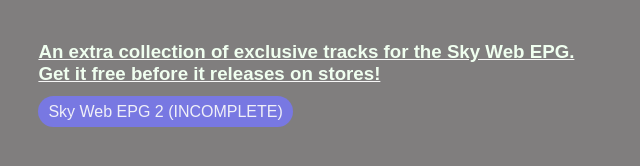
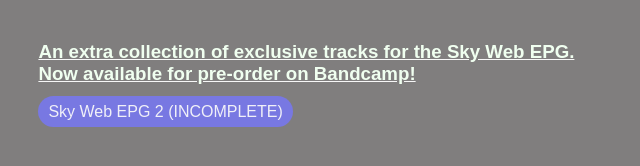
Before and after one commit to OldDigibox/olddigibox.github.io, a plain HTML site: page index.html in a window 1280 px wide. Shown: the part 530-696 px from the top of the page, 0-640 px from the left. Drawn offline with Linux system fonts and the light colour scheme.

Commit message:
Update index.html

```diff
--- a/index.html
+++ b/index.html
@@ -40,7 +40,7 @@
         </div>
 
         <div class="sub-content">
-            <h3>An extra collection of exclusive tracks for the Sky Web EPG.<br />Get it free before it releases on stores!</h3>
+            <h3>An extra collection of exclusive tracks for the Sky Web EPG.<br />Now available for pre-order on Bandcamp!</h3>
             <a href="https://brysonrecords.bandcamp.com/album/sky-web-epg-2" target="_blank">Sky Web EPG 2 (INCOMPLETE)</a>
         </div>
 
```
